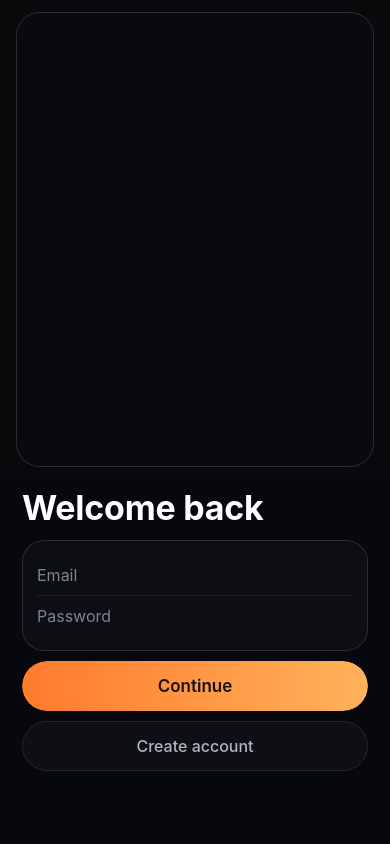
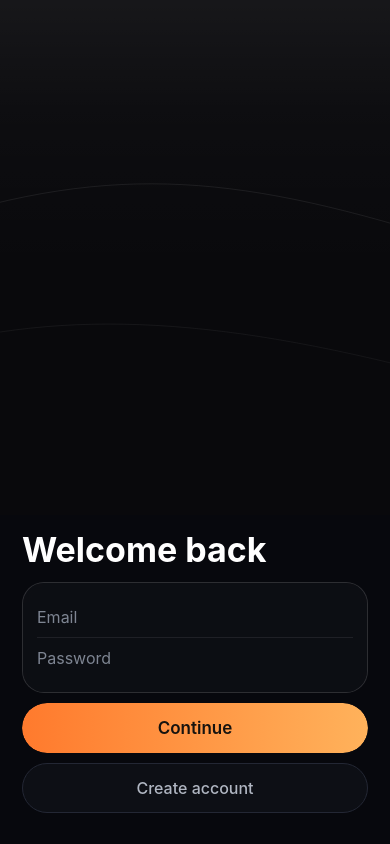
Before and after one commit to rishiopenclaw/hackai2026, a React Native app in the folder react-native-speakarena/: screen /Login in a window 390 px wide. Built offline with nearby package versions, Linux system fonts and the light colour scheme.

Commit message:
Revert "feat: integrate volumetric fluids hero into login screen with clean glass container"
This reverts commit d4f5d3dbb3d64526dc8c9bf6af188289292b0482.

```diff
--- a/react-native-speakarena/package.json
+++ b/react-native-speakarena/package.json
@@ -28,7 +28,6 @@
     "react-native-safe-area-context": "^5.4.0",
     "react-native-screens": "~4.11.1",
     "react-native-svg": "^15.11.2",
-    "react-native-web": "^0.20.0",
-    "react-native-webview": "13.13.5"
+    "react-native-web": "^0.20.0"
   }
 }
--- a/react-native-speakarena/src/components/FluidHero.js
+++ /dev/null
@@ -1,63 +0,0 @@
-import React from 'react';
-import { Platform, StyleSheet, View } from 'react-native';
-import { WebView } from 'react-native-webview';
-
-const FLUID_URL = 'https://volumetric-fluids.vercel.app';
-
-function WebIframe() {
-  return (
-    <View
-      style={styles.webFrame}
-      dangerouslySetInnerHTML={{
-        __html: `<iframe src="${FLUID_URL}" style="width:100%;height:100%;border:0;display:block;" allow="autoplay; fullscreen"></iframe>`,
-      }}
-    />
-  );
-}
-
-export default function FluidHero() {
-  return (
-    <View style={styles.wrap}>
-      <View style={styles.inner}>
-        {Platform.OS === 'web' ? (
-          <WebIframe />
-        ) : (
-          <WebView
-            source={{ uri: FLUID_URL }}
-            style={styles.webview}
-            javaScriptEnabled
-            domStorageEnabled
-            allowsInlineMediaPlayback
-            mediaPlaybackRequiresUserAction={false}
-            overScrollMode="never"
-            bounces={false}
-          />
-        )}
-      </View>
-    </View>
-  );
-}
-
-const styles = StyleSheet.create({
-  wrap: {
-    flex: 1,
-    borderRadius: 24,
-    overflow: 'hidden',
-    borderWidth: 1,
-    borderColor: 'rgba(255,255,255,0.14)',
-    backgroundColor: '#090A10',
-  },
-  inner: {
-    flex: 1,
-    backgroundColor: '#090A10',
-  },
-  webview: {
-    flex: 1,
-    backgroundColor: 'transparent',
-  },
-  webFrame: {
-    width: '100%',
-    height: '100%',
-    borderWidth: 0,
-  },
-});
--- a/react-native-speakarena/src/screens/LoginScreen.js
+++ b/react-native-speakarena/src/screens/LoginScreen.js
@@ -1,15 +1,13 @@
 import React from 'react';
 import { SafeAreaView, StyleSheet, Text, TextInput, View } from 'react-native';
+import HeroBackground from '../components/HeroBackground';
 import AppleButton from '../components/AppleButton';
 import AppleCard from '../components/AppleCard';
-import FluidHero from '../components/FluidHero';
 
 export default function LoginScreen({ navigation }) {
   return (
     <SafeAreaView style={styles.root}>
-      <View style={styles.heroWrap}>
-        <FluidHero />
-      </View>
+      <View style={styles.hero}><HeroBackground /></View>
       <View style={styles.bottom}>
         <Text style={styles.title}>Welcome back</Text>
         <AppleCard>
@@ -26,19 +24,9 @@ export default function LoginScreen({ navigation }) {
 
 const styles = StyleSheet.create({
   root: { flex: 1, backgroundColor: '#09090C' },
-  heroWrap: {
-    flex: 0.56,
-    paddingHorizontal: 16,
-    paddingTop: 12,
-    paddingBottom: 8,
-  },
-  bottom: {
-    flex: 0.44,
-    paddingHorizontal: 22,
-    paddingTop: 12,
-    backgroundColor: '#07080D',
-  },
-  title: { color: '#fff', fontSize: 34, fontWeight: '700', marginBottom: 12, letterSpacing: -0.25 },
+  hero: { flex: 0.62 },
+  bottom: { flex: 0.38, paddingHorizontal: 22, paddingTop: 14, backgroundColor: '#07080D' },
+  title: { color: '#fff', fontSize: 34, fontWeight: '700', marginBottom: 12 },
   input: { color: '#fff', fontSize: 16, paddingVertical: 10 },
   sep: { height: 1, backgroundColor: 'rgba(255,255,255,0.08)' },
 });
```
Also changed, not shown: 1 other file (tests, documents, lock files or other folders).
